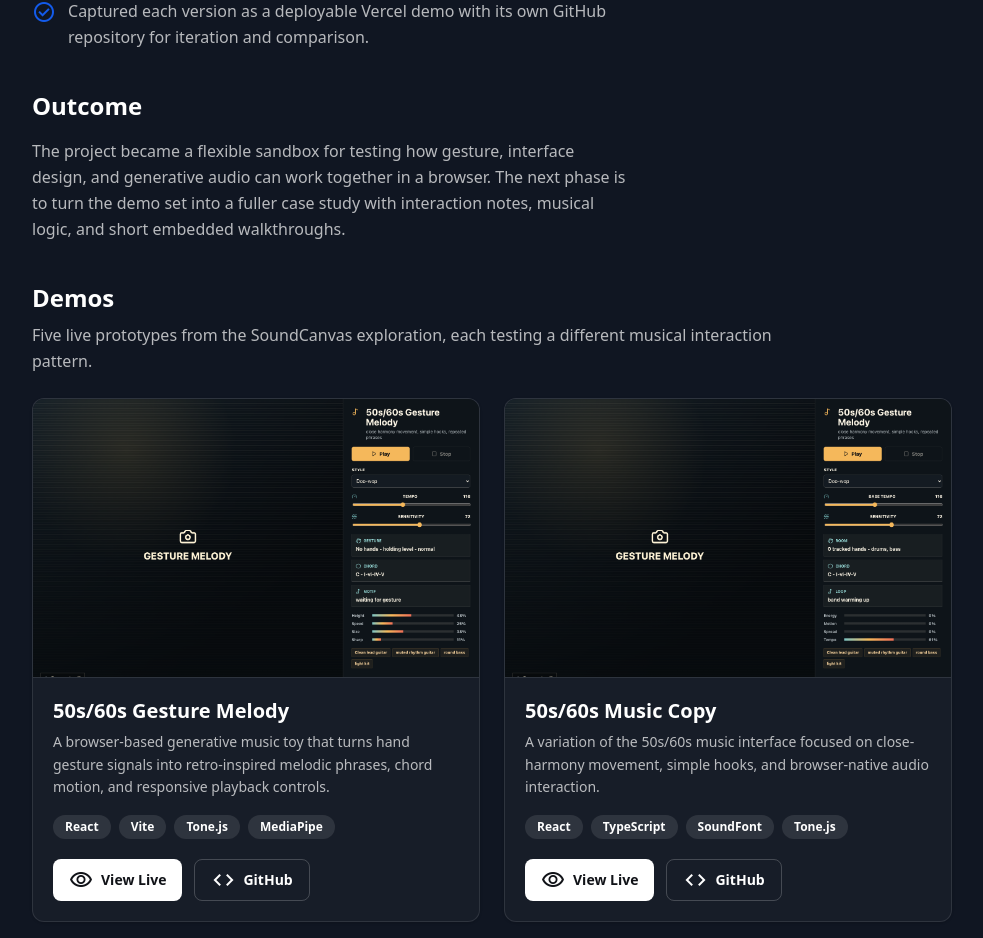
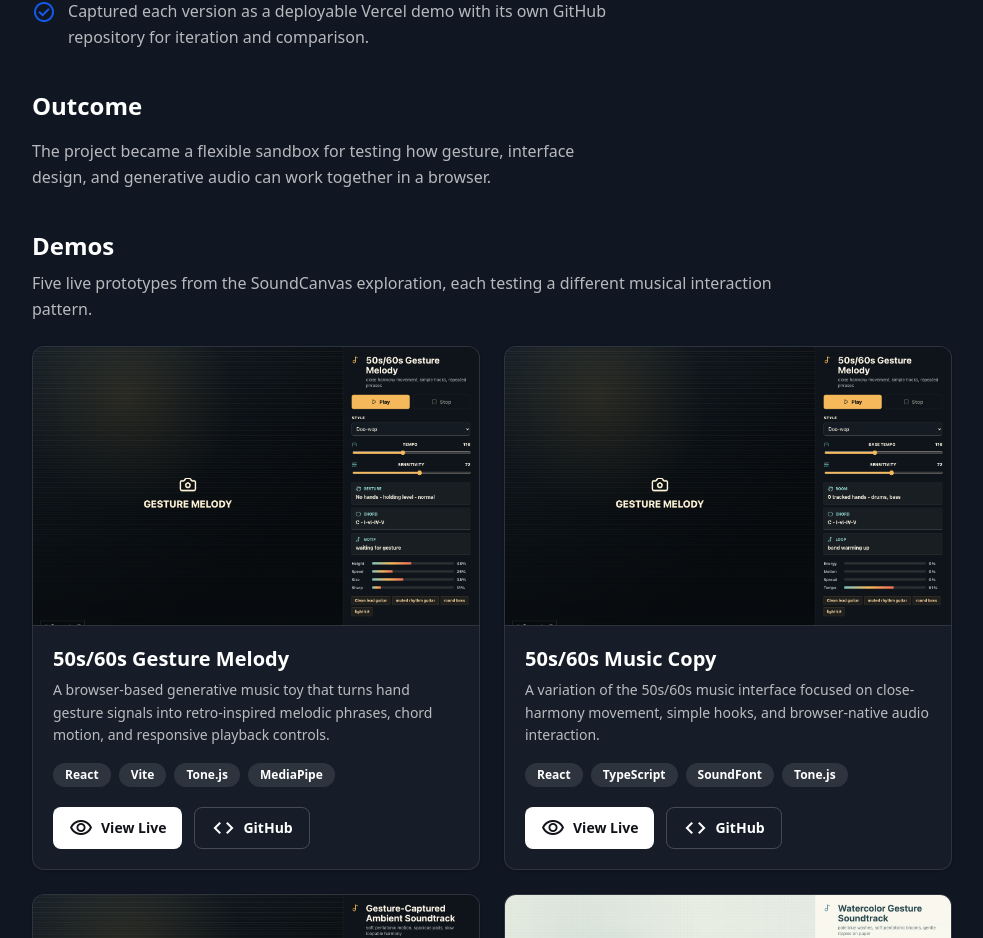
Before and after one commit to rodriguezr1016/nextjs-portfolio, a Next.js app: page /case-studies/soundcanvas in a window 1280 px wide. Shown: the part 1476-2414 px from the top of the page, without its empty margins (148-1131 px from the left). Built offline with nearby package versions, Linux system fonts and the light colour scheme.

Commit message:
removed some text

```diff
--- a/app/data/caseStudies.ts
+++ b/app/data/caseStudies.ts
@@ -45,7 +45,7 @@ export const caseStudies: CaseStudy[] = [
       'Captured each version as a deployable Vercel demo with its own GitHub repository for iteration and comparison.',
     ],
     outcome:
-      'The project became a flexible sandbox for testing how gesture, interface design, and generative audio can work together in a browser. The next phase is to turn the demo set into a fuller case study with interaction notes, musical logic, and short embedded walkthroughs.',
+      'The project became a flexible sandbox for testing how gesture, interface design, and generative audio can work together in a browser.',
     technologies: ['React', 'TypeScript', 'Vite', 'Tone.js', 'MediaPipe', 'SoundFont', 'Vercel'],
     links: [
       { label: 'View Demo', href: 'https://ambient-game-music.vercel.app' },
```
